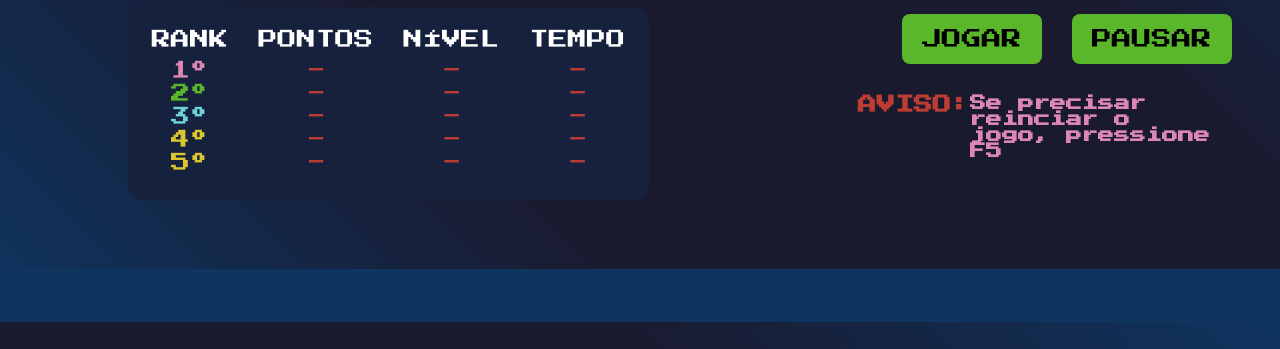
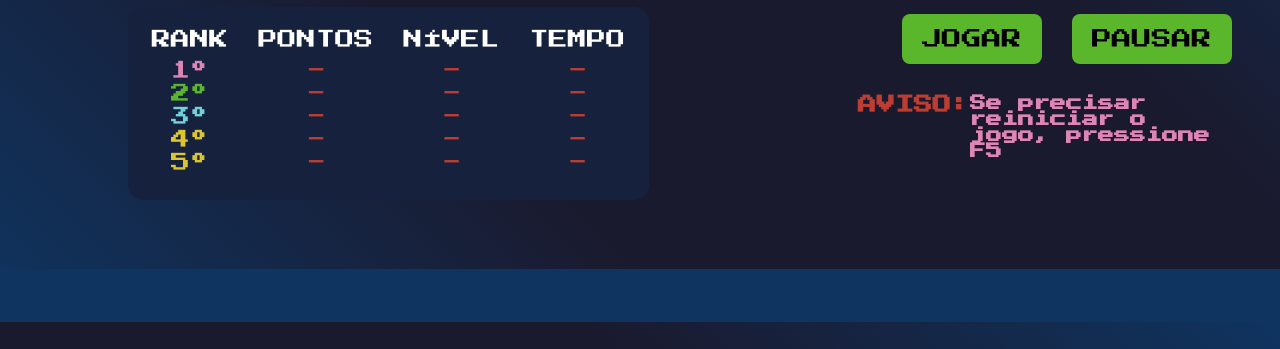
Before and after one commit to VictorFerreiraDaSilva/progWeb, a PHP site: page /jogo.php in a window 1280 px wide. Shown: the part 478-827 px from the top of the page. Run offline with PHP 8.4, Linux system fonts and the light colour scheme.

Commit message:
erro de ortografia

```diff
--- a/TetrisPHP/index.php
+++ b/TetrisPHP/index.php
@@ -77,7 +77,7 @@
     }
   }
   else{
-    echo"Está faltando usuário/senha <br>";
+    echo"<script>alert('Usuario e/ou Senha inválidos');</script>";
   }
 
 ?>
--- a/TetrisPHP/jogo.php
+++ b/TetrisPHP/jogo.php
@@ -158,7 +158,7 @@
           <br>
           <div class="div_inipause">
             <h3 class="vermelho">AVISO:</h3>
-            <h4 class="rosa">Se precisar reinciar o jogo, pressione F5</h4>
+            <h4 class="rosa">Se precisar reiniciar o jogo, pressione F5</h4>
           </div>
         </section>
       </section>
```
